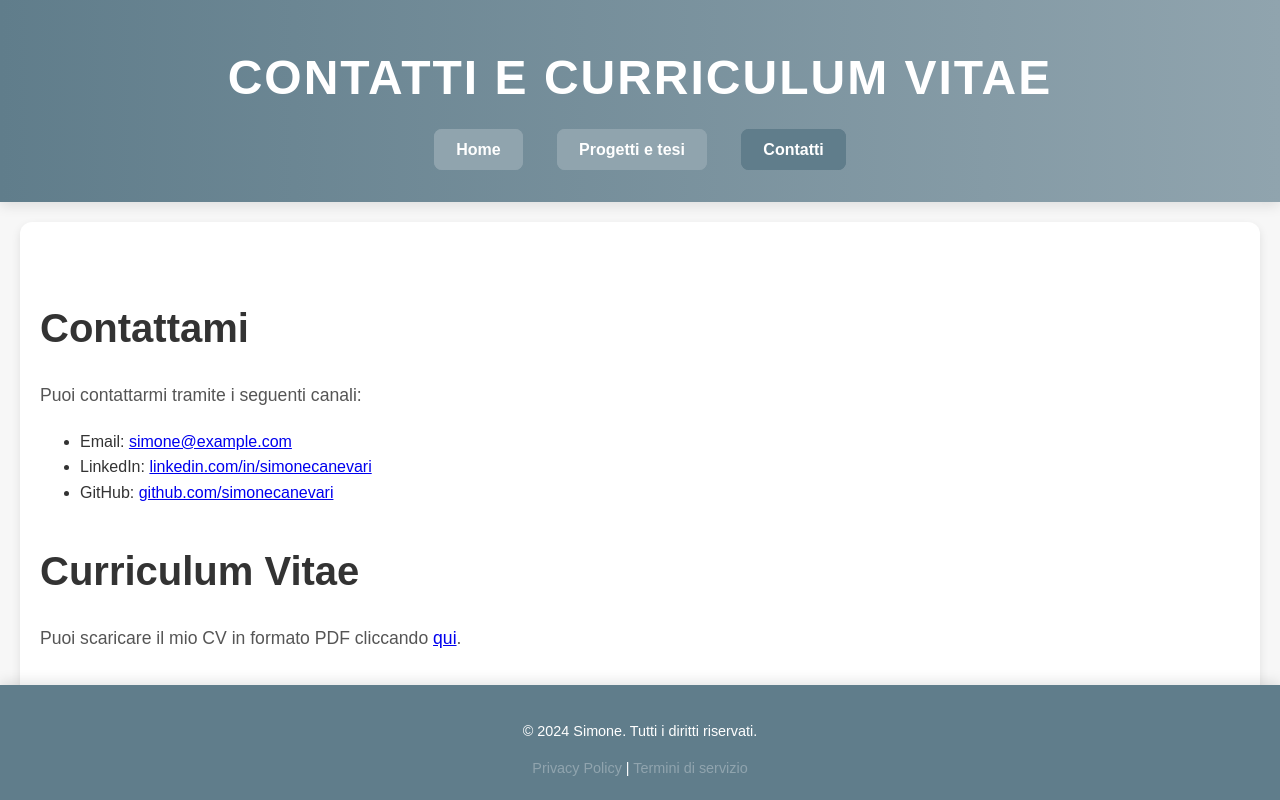
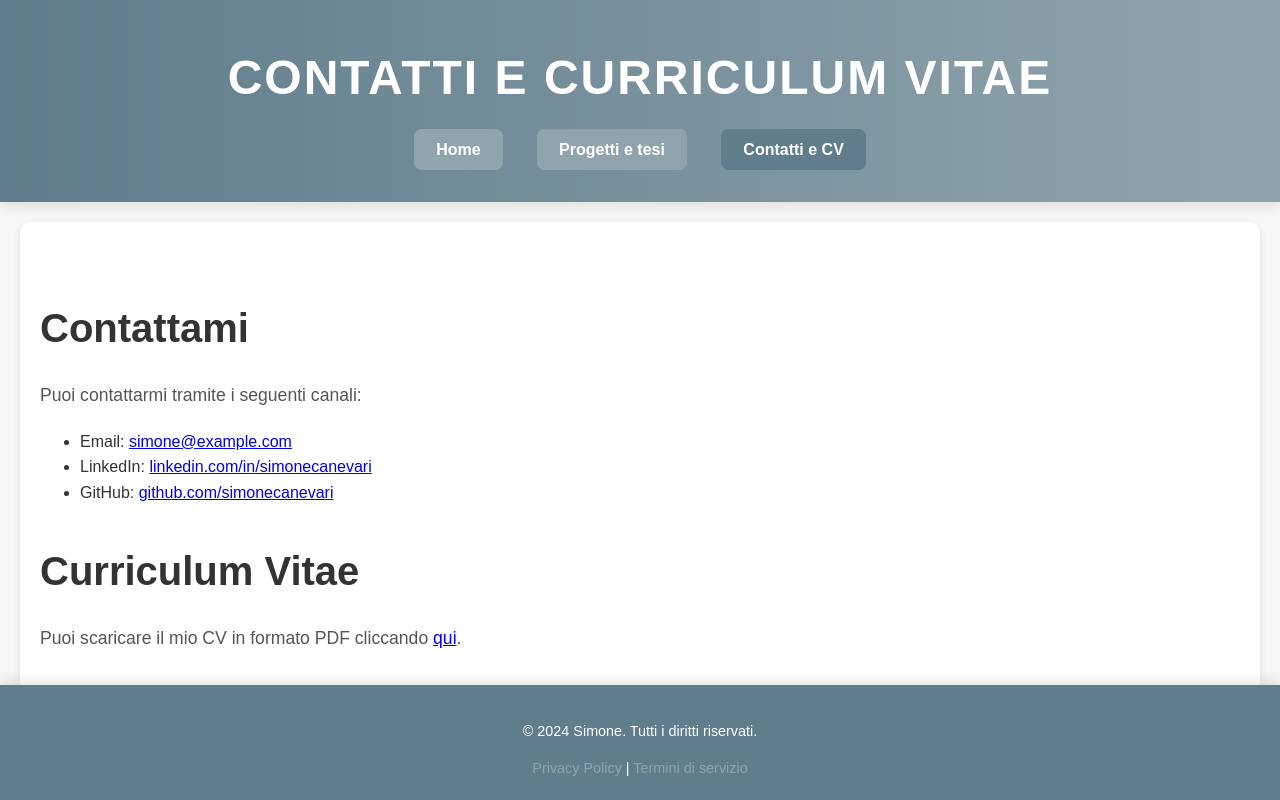
Before and after one commit to canevari-simone/portfolio, a plain HTML site: page contatti.html in a window 1280 px wide. Drawn offline with Linux system fonts and the light colour scheme.

Commit message:
Update contatti.html

```diff
--- a/contatti.html
+++ b/contatti.html
@@ -13,7 +13,7 @@
             <ul>
                 <li><a href="index.html">Home</a></li>
                 <li><a href="ricerche.html">Progetti e tesi</a></li>
-                <li><a href="contatti.html" class="active">Contatti</a></li>
+                <li><a href="contatti.html" class="active">Contatti e CV</a></li>
             </ul>
         </nav>
     </header>
```
